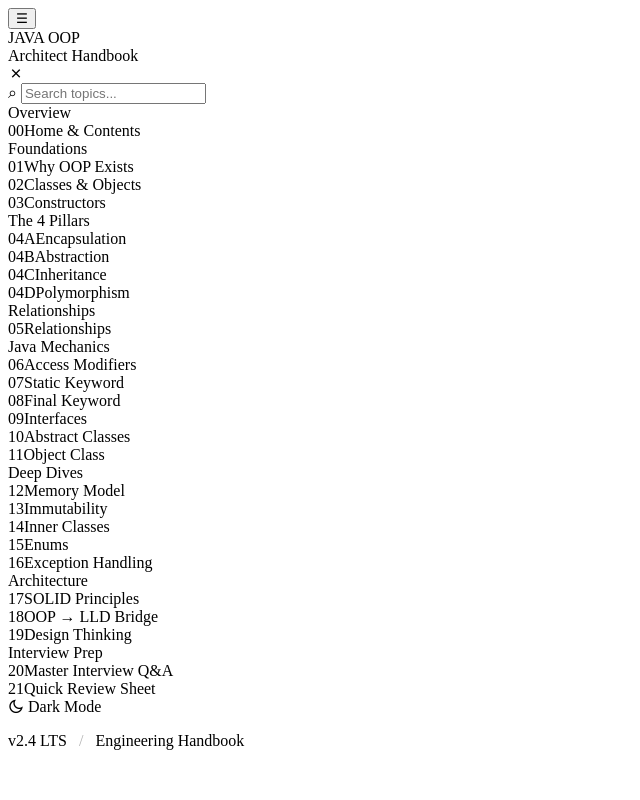
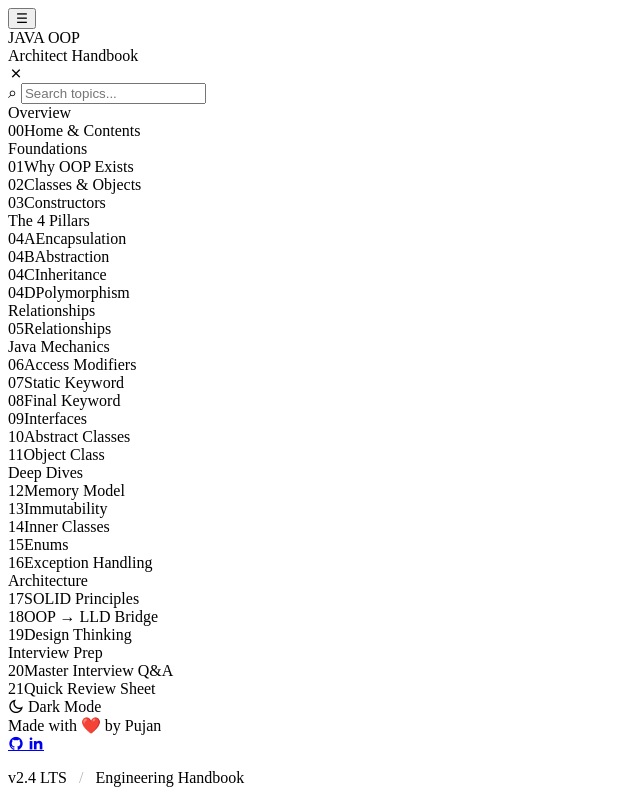
Before and after one commit to panik-79/java-oop-architect, a website built with Vite: page index.html in a window 1280 px wide. Shown: the top 800 px of the page, without its empty margins (0-640 px from the left). Built offline with nearby package versions, Linux system fonts and the light colour scheme.

Commit message:
Fix section numbers and add footer links to sidebar

```diff
--- a/index.html
+++ b/index.html
@@ -163,6 +163,17 @@
 						<i class="ri-moon-line"></i>
 						<span>Dark Mode</span>
 					</div>
+					<div class="sidebar-made-by">
+						Made with ❤️ by Pujan
+					</div>
+					<div class="sidebar-links">
+						<a href="https://github.com/panik-79" target="_blank" rel="noopener noreferrer" class="sidebar-link" title="GitHub">
+							<i class="ri-github-fill"></i>
+						</a>
+						<a href="https://www.linkedin.com/in/panik79/" target="_blank" rel="noopener noreferrer" class="sidebar-link" title="LinkedIn">
+							<i class="ri-linkedin-fill"></i>
+						</a>
+					</div>
 				</div>
 			</nav>
 
@@ -186,6 +197,8 @@
 						</div>
 					</aside>
 				</div>
+
+
 
 				<!-- STICKY FOOTER NAVIGATION -->
 				<div class="bottom-nav hidden" id="bottomNav">
--- a/src/content/cheat-sheets.html
+++ b/src/content/cheat-sheets.html
@@ -1,5 +1,5 @@
 <div id="cheat-sheets" class="section">
-  <div class="breadcrumb">handbook / <span>section 20</span></div>
+  <div class="breadcrumb">handbook / <span>section 21</span></div>
   <div class="section-eyebrow">The Mastery Roadmap</div>
   <h1>The Senior Developer's Cheat Sheet</h1>
   <div class="section-desc">A high-density reference for the modern Java architect. Bytecode, JVM versions, SOLID principles, and the "Design for Change" checklist.</div>
--- a/src/content/interview-qa.html
+++ b/src/content/interview-qa.html
@@ -1,5 +1,5 @@
 <div id="interview-qa" class="section">
-  <div class="breadcrumb">handbook / <span>section 19</span></div>
+  <div class="breadcrumb">handbook / <span>section 20</span></div>
   <div class="section-eyebrow">The Senior Engineer's Guide</div>
   <h1>The Interview Masterclass: FAANG-Level Deep Dives</h1>
   <div class="section-desc">FAANG-level interviews don't ask for definitions. They ask for architectural decisions, JVM internals, and the 'Why' behind every design choice. We've tiered these answers to help you reach the L6/Senior level.</div>
--- a/src/content/oop-design-thinking.html
+++ b/src/content/oop-design-thinking.html
@@ -1,5 +1,5 @@
 <div id="oop-design-thinking" class="section">
-  <div class="breadcrumb">handbook / architecture / <span>section 18</span></div>
+  <div class="breadcrumb">handbook / architecture / <span>section 19</span></div>
   <div class="section-eyebrow">LLD Framework</div>
   <h1>OOP Design Thinking: The Architect's Mindset</h1>
   <div class="section-desc">Design thinking is about decomposing a complex problem into a collection of interacting objects. It’s the first step of any Low-Level Design (LLD) interview. We move from raw requirements to a structured object-oriented system.</div>
@@ -112,7 +112,7 @@
   </ul>
 
   <div class="takeaways">
-    <div class="takeaways-title">Key Takeaways — Section 18</div>
+    <div class="takeaways-title">Key Takeaways — Section 19</div>
     <ul>
       <li><strong>Think in Entities</strong>, not functions.</li>
       <li><strong>Use Composition</strong> to build complex behaviors from small parts.</li>
@@ -121,7 +121,7 @@
     </ul>
   </div>
 
-  <h2>Interview Questions — Section 18</h2>
+  <h2>Interview Questions — Section 19</h2>
   <div class="qa-block">
     <div class="qa-q" onclick="toggleQA(this)">How do you handle "Circular Dependencies" in design?<span class="arrow">▶</span></div>
     <div class="qa-a">Circular dependency (Class A needs B, and B needs A) is a major design smell. Fix it by: (1) Introducing an <strong>Interface</strong> to break the direct link. (2) Creating a third "Orchestrator" class that manages both. (3) Moving the shared logic into a common base class.</div>
--- a/src/css/main.css
+++ b/src/css/main.css
@@ -225,6 +225,44 @@ body {
 .sidebar-footer {
   padding: 1.5rem;
   border-top: 1px solid var(--border);
+}
+
+/* ─── SIDEBAR FOOTER ─── */
+.sidebar-made-by {
+  font-size: 12px;
+  color: var(--text-muted);
+  text-align: center;
+  margin-top: 1rem;
+  font-family: var(--font-mono);
+  letter-spacing: 0.05em;
+}
+
+.sidebar-links {
+  display: flex;
+  justify-content: center;
+  gap: 1rem;
+  margin-top: 0.75rem;
+}
+
+.sidebar-link {
+  color: var(--text-dim);
+  text-decoration: none;
+  font-size: 18px;
+  transition: color 0.3s ease;
+  display: flex;
+  align-items: center;
+  justify-content: center;
+  width: 32px;
+  height: 32px;
+  border-radius: 50%;
+  background: rgba(255, 255, 255, 0.03);
+  border: 1px solid var(--border);
+}
+
+.sidebar-link:hover {
+  color: var(--accent);
+  background: var(--accent-glow);
+  border-color: var(--accent);
 }
 
 .theme-toggle {
@@ -1016,7 +1054,6 @@ html, body {
   min-height: 100%;
   -webkit-text-size-adjust: 100%;
 }
-}
 
 * {
   box-sizing: border-box;
```
